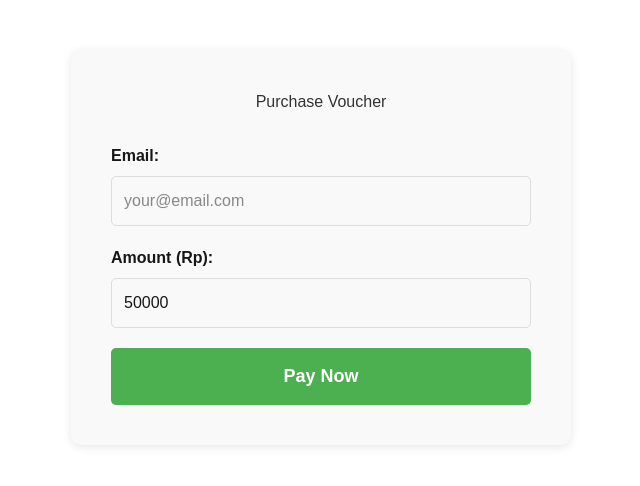
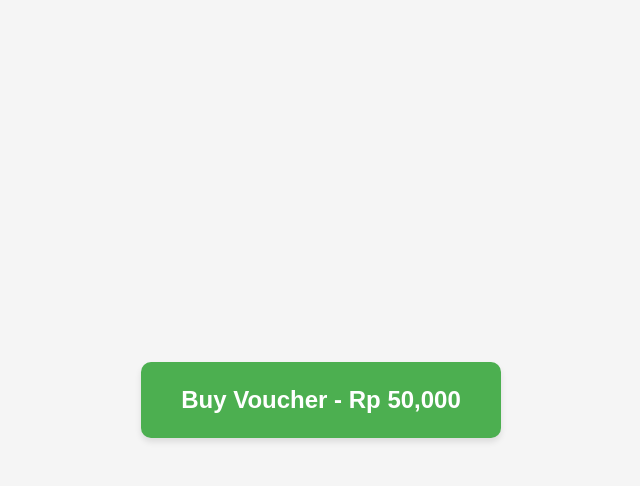
Before and after one commit to alfianimanuddin-design/flip-callback, a Next.js app: page / in a window 1280 px wide. Shown: the top 486 px of the page, without its empty margins (319-959 px from the left). Built offline with nearby package versions, Linux system fonts and the light colour scheme.

Commit message:
Update the main page

```diff
--- a/src/app/page.tsx
+++ b/src/app/page.tsx
@@ -2,12 +2,9 @@
 import { useState } from 'react';
 
 export default function Home() {
-  const [email, setEmail] = useState('');
-  const [amount, setAmount] = useState('50000');
   const [loading, setLoading] = useState(false);
 
-  const handleSubmit = async (e: React.FormEvent) => {
-    e.preventDefault();
+  const handlePayment = async () => {
     setLoading(true);
 
     try {
@@ -15,8 +12,8 @@ export default function Home() {
         method: 'POST',
         headers: { 'Content-Type': 'application/json' },
         body: JSON.stringify({
-          amount: parseInt(amount),
-          email: email,
+          amount: 50000, // Fixed amount
+          email: 'customer@example.com', // You can change this
           title: 'Voucher Purchase'
         })
       });
@@ -38,79 +35,29 @@ export default function Home() {
 
   return (
     <div style={{
-      maxWidth: '500px',
-      margin: '50px auto',
-      padding: '40px',
-      backgroundColor: '#f9f9f9',
-      borderRadius: '10px',
-      boxShadow: '0 2px 10px rgba(0,0,0,0.1)'
+      display: 'flex',
+      justifyContent: 'center',
+      alignItems: 'center',
+      minHeight: '100vh',
+      backgroundColor: '#f5f5f5'
     }}>
-      <h1 style={{ textAlign: 'center', color: '#333' }}>
-        Purchase Voucher
-      </h1>
-
-      <form onSubmit={handleSubmit} style={{ marginTop: '30px' }}>
-        <div style={{ marginBottom: '20px' }}>
-          <label style={{ display: 'block', marginBottom: '8px', fontWeight: 'bold' }}>
-            Email:
-          </label>
-          <input
-            type="email"
-            value={email}
-            onChange={(e) => setEmail(e.target.value)}
-            required
-            style={{
-              width: '100%',
-              padding: '12px',
-              fontSize: '16px',
-              border: '1px solid #ddd',
-              borderRadius: '5px',
-              boxSizing: 'border-box'
-            }}
-            placeholder="your@email.com"
-          />
-        </div>
-
-        <div style={{ marginBottom: '20px' }}>
-          <label style={{ display: 'block', marginBottom: '8px', fontWeight: 'bold' }}>
-            Amount (Rp):
-          </label>
-          <input
-            type="number"
-            value={amount}
-            onChange={(e) => setAmount(e.target.value)}
-            required
-            min="10000"
-            step="1000"
-            style={{
-              width: '100%',
-              padding: '12px',
-              fontSize: '16px',
-              border: '1px solid #ddd',
-              borderRadius: '5px',
-              boxSizing: 'border-box'
-            }}
-          />
-        </div>
-
       <button
-          type="submit"
+        onClick={handlePayment}
         disabled={loading}
         style={{
-            width: '100%',
-            padding: '15px',
-            fontSize: '18px',
+          padding: '20px 40px',
+          fontSize: '24px',
           fontWeight: 'bold',
           backgroundColor: loading ? '#ccc' : '#4CAF50',
           color: 'white',
           border: 'none',
-            borderRadius: '5px',
-            cursor: loading ? 'not-allowed' : 'pointer'
+          borderRadius: '10px',
+          cursor: loading ? 'not-allowed' : 'pointer',
+          boxShadow: '0 4px 6px rgba(0,0,0,0.1)'
         }}
       >
-          {loading ? 'Creating Payment...' : 'Pay Now'}
+        {loading ? 'Loading...' : 'Buy Voucher - Rp 50,000'}
       </button>
-      </form>
     </div>
   );
 }
```
Lines whose indentation alone changed are shown as unchanged.
